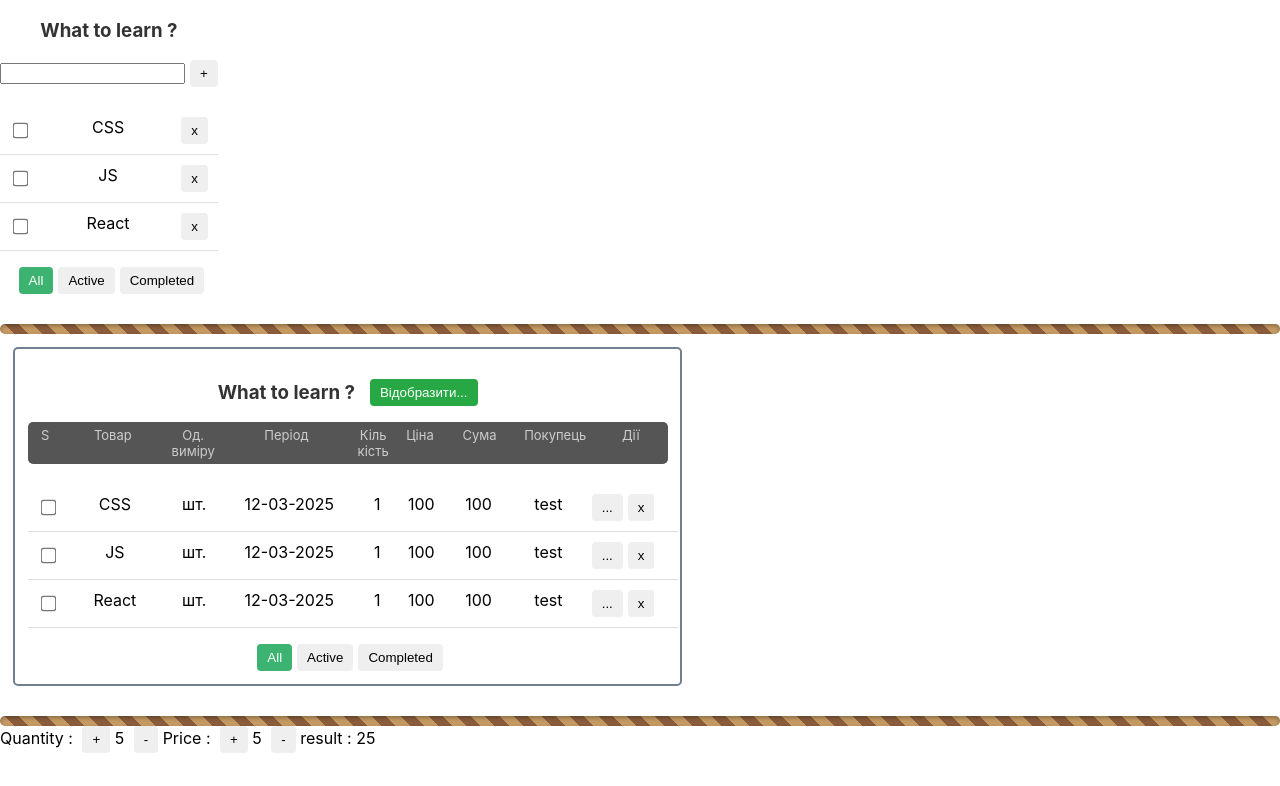
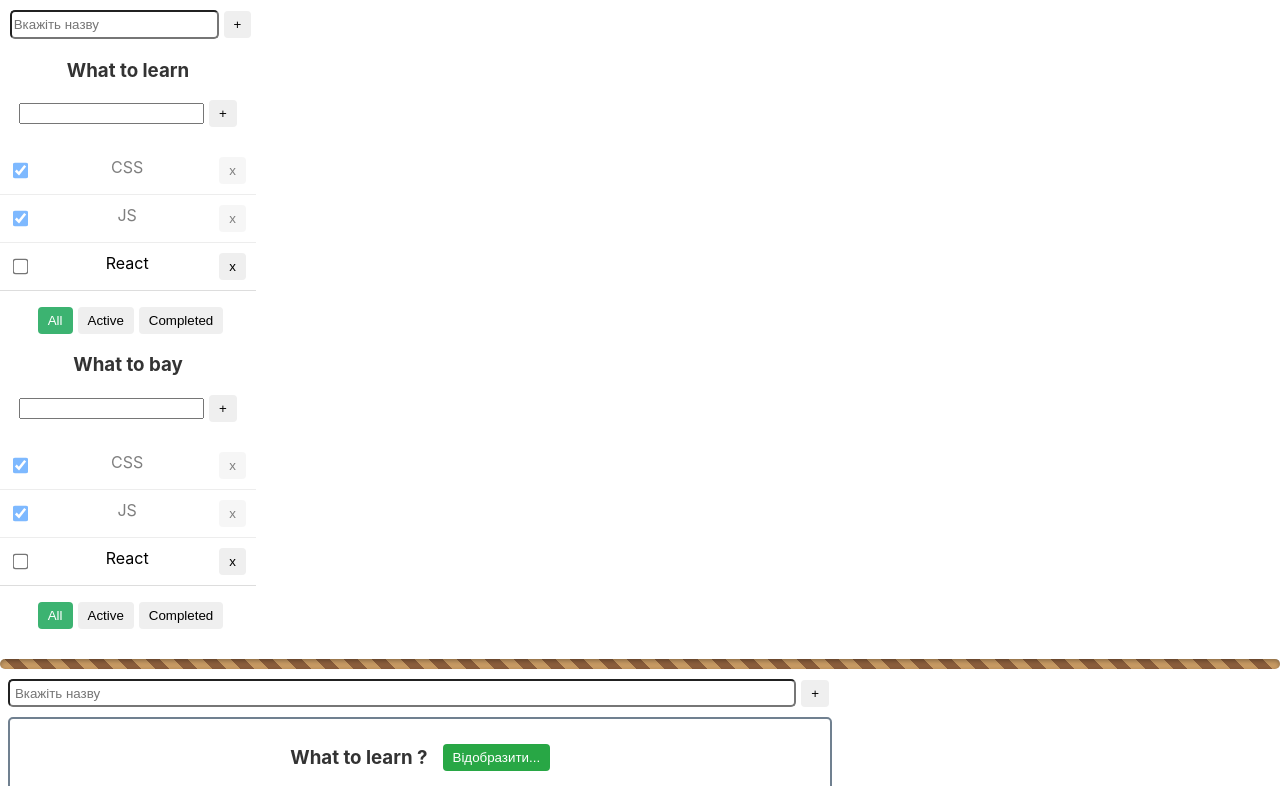
Before and after one commit to IvanSlivenko/todo-list-from-it-camasutra_v_3, a React (Create React App) app in the folder it-incubator/TODOLIST-TS/it-incubator-todolist-ts-video/: page / in a window 1280 px wide. Shown: the top 786 px of the page. Built offline with nearby package versions, Linux system fonts and the light colour scheme.

Commit message:
17-03-2025-20-47

```diff
--- a/it-incubator/TODOLIST-TS/it-incubator-todolist-ts-video/src/App.css
+++ b/it-incubator/TODOLIST-TS/it-incubator-todolist-ts-video/src/App.css
@@ -1,8 +1,17 @@
 .App {
     text-align: center;
     display: flex;
+    flex-direction: column;
+    min-width: 20%;
+    max-width: 20%;
 }
-
+.App_custome {
+    text-align: center;
+    display: flex;
+    flex-direction: column;
+    min-width: 65%;
+    max-width: 65%;
+}
 .App-logo {
     height: 40vmin;
     pointer-events: none;
@@ -65,3 +74,30 @@
     /*transform: scale(1.2);*/
     border: none;
 }
+.is-done {
+    opacity: 0.5;
+}
+.app-header {
+    /*background-color: #c79a63;*/
+    height: 25px;
+    margin-top: 5px;
+    padding-top: 5px;
+    padding-bottom: 5px;
+    margin-left: 5px;
+    justify-content: center;
+}
+.input-add-tasks {
+    width: 80%;
+    height: 90%;
+    /*min-height: 100%;*/
+    /*max-height: 160%;*/
+    border-radius: 5px;
+}
+.input-add-tasks-custome {
+    width: 94%;
+    height: 90%;
+    /*min-height: 100%;*/
+    /*max-height: 160%;*/
+    padding-left: 5px;
+    border-radius: 5px;
+}
--- a/it-incubator/TODOLIST-TS/it-incubator-todolist-ts-video/src/App.tsx
+++ b/it-incubator/TODOLIST-TS/it-incubator-todolist-ts-video/src/App.tsx
@@ -1,7 +1,8 @@
-import React, {useState} from 'react';
+import React, {ChangeEvent, useState} from 'react';
 import './App.css';
 import {TaskType, Todolist} from "./Todolist";
 import {v1} from 'uuid'
+import {log} from "node:util";
 
 export type FilterValuesType = "all" | "completed" | "active"
 
@@ -24,25 +25,24 @@ function App() {
     let [filter, setFilter] = useState<FilterValuesType>("all");
 
 
-
     function removeTask(id: string) {
         let filteredTasks = tasks.filter(t => t.id !== id);
         setTasks(filteredTasks);
     }
 
-    function addTask(title: string){
+    function addTask(title: string) {
         let newTask = {
             id: v1(),
             title: title,
             isDone: false
         }
-        let newTasks=[newTask,...tasks]
+        let newTasks = [newTask, ...tasks]
         setTasks(newTasks)
     }
 
-    function changeStatus (taskId : string, isDone: boolean) {
-        let task = tasks.find(t=> t.id === taskId);
-        if(task){
+    function changeStatus(taskId: string, isDone: boolean) {
+        let task = tasks.find(t => t.id === taskId);
+        if (task) {
             task.isDone = isDone
         }
         setTasks([...tasks])
@@ -51,33 +51,64 @@ function App() {
 
     let tasksForTodolist = tasks;
     // ---------------------------------------------- filtered script home
-    if(filter === "active") {
-        tasksForTodolist = tasks.filter(t=>t.isDone === false)
+    if (filter === "active") {
+        tasksForTodolist = tasks.filter(t => t.isDone === false)
     }
-    if(filter === "completed") {
-        tasksForTodolist = tasks.filter(t=>t.isDone === true)
+    if (filter === "completed") {
+        tasksForTodolist = tasks.filter(t => t.isDone === true)
     }
 
-    function changeFilter (value: FilterValuesType){
+    function changeFilter(value: FilterValuesType) {
         setFilter(value)
     }
 
+    // ---------------------------------------------- filtered script end
 
-    // ---------------------------------------------- filtered script end
+    // ===============================================
+    let [value, setValue] = useState("")
+
+    const onChangeValue = (e: ChangeEvent<HTMLInputElement> )=>{
+        setValue(e.target.value)
+    }
+    // ===============================================
+
+
+    let todolists = [
+        {id: v1(), title: "What to learn", filter: "active"},
+        {id: v1(), title: "What to bay", filter: "completed"}
+
+    ]
 
     return (
         <div className="App">
+            <div className="app-header">
+                <input type="text"
+                       className="input-add-tasks"
+                       placeholder="Вкажіть назву"
+                       onChange={onChangeValue}
 
-            <Todolist
-                title="What to learn ?"
+                />
+                <button
+                 onClick={()=>console.log(value)}>
+                    +</button>
+            </div>
+
+            {
+                todolists.map(tl=>{
+                    return  <Todolist
+                        title={tl.title}
                         tasks={tasksForTodolist}
                         removeTask={removeTask}
                         changeFilter={changeFilter}
                         addTask={addTask}
                         changeTaskStatus={changeStatus}
-                filter = {filter}
+                        filter={filter}
 
                     />
+                })
+            }
+
+
 
 
         </div>
--- a/it-incubator/TODOLIST-TS/it-incubator-todolist-ts-video/src/App_test.tsx
+++ b/it-incubator/TODOLIST-TS/it-incubator-todolist-ts-video/src/App_test.tsx
@@ -74,7 +74,16 @@ function App_test() {
     // ---------------------------------------------- filtered script end
 
     return (
-        <div className="App">
+        <div className="App_custome">
+
+            <div className="app-header">
+                <input
+                    type="text"
+                    className="input-add-tasks-custome"
+                    placeholder="Вкажіть назву "
+                />
+                <button>+</button>
+            </div>
 
             <Todolist_test
                 title="What to learn ?"
@@ -83,7 +92,7 @@ function App_test() {
                 changeFilter={changeFilter}
                 addTask={addTask}
                 changeTaskStatus={changeStatus}
-                filter = {filter}
+                filter={filter}
 
             />
 
--- a/it-incubator/TODOLIST-TS/it-incubator-todolist-ts-video/src/Todolist.tsx
+++ b/it-incubator/TODOLIST-TS/it-incubator-todolist-ts-video/src/Todolist.tsx
@@ -89,10 +89,12 @@ export function Todolist(props: TodolistType) {
                             props.changeTaskStatus(t.id, e.currentTarget.checked)
                         }
                         return <li
-                            key={t.id}>
+                            key={t.id}
+                            className={t.isDone === true ? "is-done" : ""}
+                        >
                             <input
                                 type="checkbox"
-                                // checked={value}
+                                checked={t.isDone}
                                 onChange={onChangeHandler}
                             />
                             <span>{t.title}</span>
--- a/it-incubator/TODOLIST-TS/it-incubator-todolist-ts-video/src/Todolist_test.tsx
+++ b/it-incubator/TODOLIST-TS/it-incubator-todolist-ts-video/src/Todolist_test.tsx
@@ -52,14 +52,9 @@ export function Todolist_test(props: TodolistType) {
     let [errorSumm, setErrorSumm] = useState<string | null>(null)
 
 
-
-
-
     useEffect(() => {
         setNewTaskSumm(parseFloat((newTaskPrise * newTaskQuantity).toFixed(2)))
     }, [newTaskPrise, newTaskQuantity])
-
-
 
 
     const onNewTitleChangeHandler = (e: ChangeEvent<HTMLInputElement>) => {
@@ -207,32 +202,32 @@ export function Todolist_test(props: TodolistType) {
             setErrorPeriod(null);
             setErrorUser(null)
             setErrorTitle(null);
-            setErrorUnit( null);
+            setErrorUnit(null);
             setErrorQuantity(null);
-            setErrorPrise( null);
+            setErrorPrise(null);
             setErrorSumm(null);
         } else {
             setError("!!!")
 
-            if(newTaskPeriod.trim() === ""){
+            if (newTaskPeriod.trim() === "") {
                 setErrorPeriod("!!!")
             }
-            if(newTaskUser.trim() === ""){
+            if (newTaskUser.trim() === "") {
                 setErrorUser("!!!")
             }
-            if(newTaskTitle.trim() === ""){
+            if (newTaskTitle.trim() === "") {
                 setErrorTitle('!!!')
             }
-            if(newTaskUnit.trim() === ""){
+            if (newTaskUnit.trim() === "") {
                 setErrorUnit('!!!')
             }
-            if(newTaskQuantity < 0.01){
+            if (newTaskQuantity < 0.01) {
                 setErrorQuantity('!!!')
             }
-            if(newTaskPrise < 0.01){
+            if (newTaskPrise < 0.01) {
                 setErrorPrise('!!!')
             }
-            if(newTaskSumm < 0.01){
+            if (newTaskSumm < 0.01) {
                 setErrorPrise('!!!')
             }
 
@@ -427,11 +422,17 @@ export function Todolist_test(props: TodolistType) {
                             props.changeTaskStatus(t.id, e.currentTarget.checked)
                         }
                         return <li
-                            className="table-string"
+                            className={t.isDone === true
+                                ?
+                                "table-string" && "is-done"
+                                :
+                                "table-string"
+                            }
                             key={t.id}>
                             <input
                                 className="span-cheked"
                                 type="checkbox"
+                                checked={t.isDone}
                                 onChange={onChangeHandler}
                             />
                             <span className="span-title">{t.title}</span>
@@ -453,7 +454,6 @@ export function Todolist_test(props: TodolistType) {
         </div>
 
 
-
         <button
             className={props.filter === "all" ? "active-filter" : ""}
             onClick={onAllClickHandler}
```
Also changed, not shown: 1 other file (tests, documents, lock files or other folders). Lines whose indentation alone changed are shown as unchanged.
